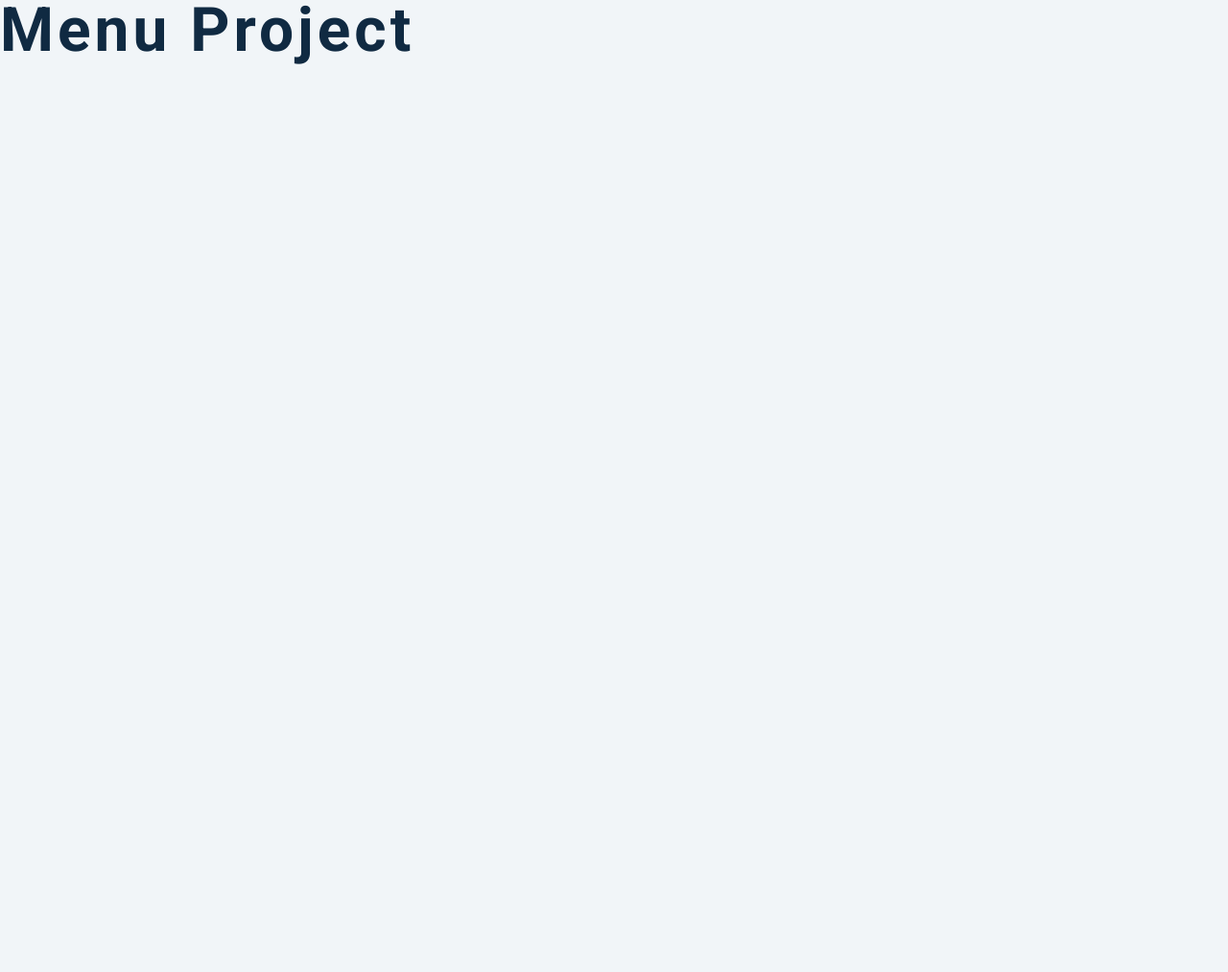
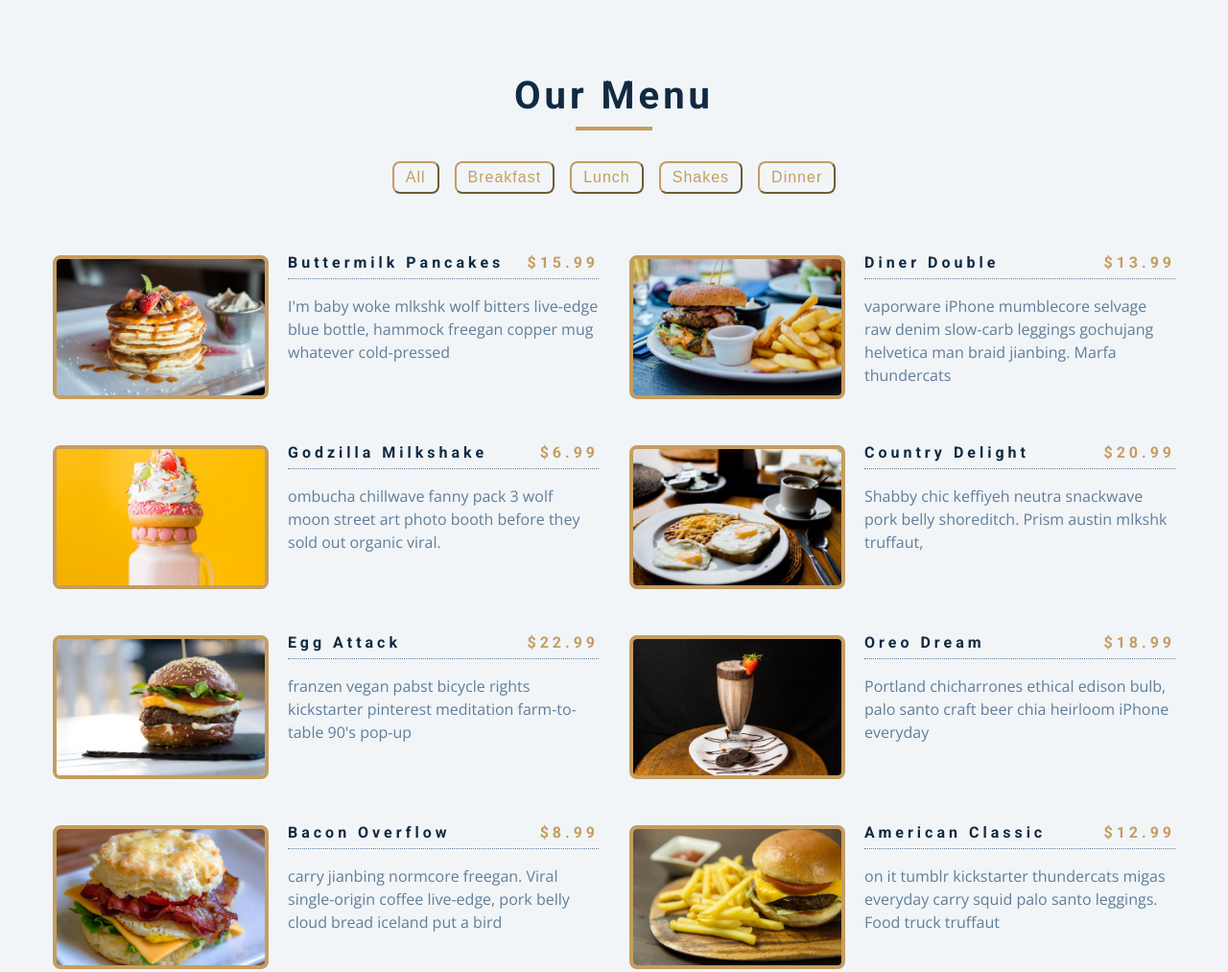
Before and after one commit to Geoelycom/jaavscript-30-challenges, a website with bundled scripts: page 08-menu/index.html in a window 1280 px wide. Shown: the top 1013 px of the page at 96% size. Before the commit the page ends 800 px from the top, so only its background shows below. Built offline with nearby package versions, Linux system fonts and the light colour scheme.

Commit message:
Add filtered button functionality

```diff
--- a/08-menu/app.js
+++ b/08-menu/app.js
@@ -1,74 +1,75 @@
-const menu = [
-  {
-    id: 1,
-    title: "buttermilk pancakes",
-    category: "breakfast",
-    price: 15.99,
-    img: "./images/item-1.jpeg",
-    desc: `I'm baby woke mlkshk wolf bitters live-edge blue bottle, hammock freegan copper mug whatever cold-pressed `,
-  },
-  {
-    id: 2,
-    title: "diner double",
-    category: "lunch",
-    price: 13.99,
-    img: "./images/item-2.jpeg",
-    desc: `vaporware iPhone mumblecore selvage raw denim slow-carb leggings gochujang helvetica man braid jianbing. Marfa thundercats `,
-  },
-  {
-    id: 3,
-    title: "godzilla milkshake",
-    category: "shakes",
-    price: 6.99,
-    img: "./images/item-3.jpeg",
-    desc: `ombucha chillwave fanny pack 3 wolf moon street art photo booth before they sold out organic viral.`,
-  },
-  {
-    id: 4,
-    title: "country delight",
-    category: "breakfast",
-    price: 20.99,
-    img: "./images/item-4.jpeg",
-    desc: `Shabby chic keffiyeh neutra snackwave pork belly shoreditch. Prism austin mlkshk truffaut, `,
-  },
-  {
-    id: 5,
-    title: "egg attack",
-    category: "lunch",
-    price: 22.99,
-    img: "./images/item-5.jpeg",
-    desc: `franzen vegan pabst bicycle rights kickstarter pinterest meditation farm-to-table 90's pop-up `,
-  },
-  {
-    id: 6,
-    title: "oreo dream",
-    category: "shakes",
-    price: 18.99,
-    img: "./images/item-6.jpeg",
-    desc: `Portland chicharrones ethical edison bulb, palo santo craft beer chia heirloom iPhone everyday`,
-  },
-  {
-    id: 7,
-    title: "bacon overflow",
-    category: "breakfast",
-    price: 8.99,
-    img: "./images/item-7.jpeg",
-    desc: `carry jianbing normcore freegan. Viral single-origin coffee live-edge, pork belly cloud bread iceland put a bird `,
-  },
-  {
-    id: 8,
-    title: "american classic",
-    category: "lunch",
-    price: 12.99,
-    img: "./images/item-8.jpeg",
-    desc: `on it tumblr kickstarter thundercats migas everyday carry squid palo santo leggings. Food truck truffaut  `,
-  },
-  {
-    id: 9,
-    title: "quarantine buddy",
-    category: "shakes",
-    price: 16.99,
-    img: "./images/item-9.jpeg",
-    desc: `skateboard fam synth authentic semiotics. Live-edge lyft af, edison bulb yuccie crucifix microdosing.`,
-  },
-];
+import data from './data.js';
+//Generate everything from data.js during runtime with javascript
+const menu = data.menu;
+const sectionCenter = document.querySelector('.section-center');
+const btnContainer = document.querySelector(".btn-container");
+
+window.addEventListener('DOMContentLoaded', () => {
+	sectionCenter.innerHTML = displayMenu()
+})
+
+
+// Third Milestone is to display the btns dynamically
+
+function displayBtns() {
+	let buttons = ''
+	let btns = []
+	menu.forEach(uniqueItems => {
+		btns.push(uniqueItems.category)
+	})
+	let unique = ['all', ... new Set(btns)]
+	unique.forEach(newBtns => {
+		buttons += `<button class="filter-btn" type="button" data-id=${newBtns}>${newBtns}</button>`
+	})
+	return buttons;
+
+}
+
+btnContainer.innerHTML = displayBtns()
+
+// second Milestones is to filter the array.
+
+const filterBtns = document.querySelectorAll('.filter-btn');
+filterBtns.forEach(btnItems => {
+	btnItems.addEventListener('click', (e) => {
+		const foodCategory = e.currentTarget.dataset.id;
+		const menuCategory = menu.filter(foodType => {
+			if (foodType.category === foodCategory) {
+				return foodType;
+			}
+		});
+
+		if (foodCategory === "all") {
+			sectionCenter.innerHTML = displayMenu()
+
+		}
+		else {
+			sectionCenter.innerHTML = displayMenu(menuCategory)
+		}
+	})
+})
+
+//First milestone = displauy menu to the UI
+
+function displayMenu(items = menu) {
+	let foodMenu = '';
+	items.forEach(menuItems => {
+		foodMenu += `<article class="menu-item">
+		<img src=${menuItems.img} alt=${menuItems.title} class="photo">
+		<div class="item-info">
+		<header>
+		<h4>${menuItems.title}</h4>
+		<h4 class="price">$${menuItems.price}</h4>
+		</header>
+		<p class="item-text">${menuItems.desc}</p>
+		</div>
+
+</article>`;
+	}
+	);
+	return foodMenu;
+}
+
+
+
+//<button class="filter-btn" type="button" data-id="all">All</button>
--- /dev/null
+++ b/08-menu/data.js
@@ -0,0 +1,87 @@
+const data = {
+	menu: [
+		{
+			id: 1,
+			title: "buttermilk pancakes",
+			category: "breakfast",
+			price: 15.99,
+			img: "./images/item-1.jpeg",
+			desc: `I'm baby woke mlkshk wolf bitters live-edge blue bottle, hammock freegan copper mug whatever cold-pressed `,
+		},
+		{
+			id: 2,
+			title: "diner double",
+			category: "lunch",
+			price: 13.99,
+			img: "./images/item-2.jpeg",
+			desc: `vaporware iPhone mumblecore selvage raw denim slow-carb leggings gochujang helvetica man braid jianbing. Marfa thundercats `,
+		},
+		{
+			id: 3,
+			title: "godzilla milkshake",
+			category: "shakes",
+			price: 6.99,
+			img: "./images/item-3.jpeg",
+			desc: `ombucha chillwave fanny pack 3 wolf moon street art photo booth before they sold out organic viral.`,
+		},
+		{
+			id: 4,
+			title: "country delight",
+			category: "breakfast",
+			price: 20.99,
+			img: "./images/item-4.jpeg",
+			desc: `Shabby chic keffiyeh neutra snackwave pork belly shoreditch. Prism austin mlkshk truffaut, `,
+		},
+		{
+			id: 5,
+			title: "egg attack",
+			category: "lunch",
+			price: 22.99,
+			img: "./images/item-5.jpeg",
+			desc: `franzen vegan pabst bicycle rights kickstarter pinterest meditation farm-to-table 90's pop-up `,
+		},
+		{
+			id: 6,
+			title: "oreo dream",
+			category: "shakes",
+			price: 18.99,
+			img: "./images/item-6.jpeg",
+			desc: `Portland chicharrones ethical edison bulb, palo santo craft beer chia heirloom iPhone everyday`,
+		},
+		{
+			id: 7,
+			title: "bacon overflow",
+			category: "breakfast",
+			price: 8.99,
+			img: "./images/item-7.jpeg",
+			desc: `carry jianbing normcore freegan. Viral single-origin coffee live-edge, pork belly cloud bread iceland put a bird `,
+		},
+		{
+			id: 8,
+			title: "american classic",
+			category: "lunch",
+			price: 12.99,
+			img: "./images/item-8.jpeg",
+			desc: `on it tumblr kickstarter thundercats migas everyday carry squid palo santo leggings. Food truck truffaut  `,
+		},
+		{
+			id: 9,
+			title: "quarantine buddy",
+			category: "shakes",
+			price: 16.99,
+			img: "./images/item-9.jpeg",
+			desc: `skateboard fam synth authentic semiotics. Live-edge lyft af, edison bulb yuccie crucifix microdosing.`,
+		},
+
+		{
+			id: 10,
+			title: "steak dinner",
+			category: "dinner",
+			price: 36.99,
+			img: "./images/item-10.jpeg",
+			desc: `skateboard fam synth authentic semiotics. Live-edge lyft af, edison bulb yuccie crucifix microdosing.`,
+		},
+	],
+};
+
+export default data;
--- a/08-menu/index.html
+++ b/08-menu/index.html
@@ -1,20 +1,49 @@
 <!DOCTYPE html>
 <html lang="en">
+
 <head>
 	<meta charset="UTF-8" />
 	<meta name="viewport" content="width=device-width, initial-scale=1.0" />
 	<title>Starter</title>
 	<!-- font-awesome -->
-    <link
-      rel="stylesheet"
-      href="https://cdnjs.cloudflare.com/ajax/libs/font-awesome/5.14.0/css/all.min.css"
-    />
+	<link rel="stylesheet" href="https://cdnjs.cloudflare.com/ajax/libs/font-awesome/5.14.0/css/all.min.css" />
 	<!-- styles -->
 	<link rel="stylesheet" href="styles.css" />
 </head>
+
 <body>
-    <h1>menu project</h1>
+	<section class="menu">
+		<!-- title-->
+		<div class="title">
+			<h2>Our Menu</h2>
+			<div class="underline"></div>
+		</div>
+		<!-- Filter menu-->
+		<div class="btn-container">
+			<!-- <button class="filter-btn" type="button" data-id="all">All</button>
+			<button class="filter-btn" type="button" data-id="breakfast">Breakfast</button>
+			<button class="filter-btn" type="button" data-id="lunch">Lunch</button>
+			<button class="filter-btn" type="button" data-id="shakes">Shakes</button> -->
+		</div>
+		<!-- menu items-->
+		<div class="section-center">
+			<!-- single item -->
+			<!-- <article class="menu-item">
+				<img src="menu-item.jpeg" class="photo" alt="menu">
+				<div class="item-info">
+					<header>
+						<h4>buttermilk pancakes</h4>
+						<h4 class="price">$15</h4>
+					</header>
+					<p class="item-text">Lorem ipsum dolor sit amet consectetur adipisicing elit. Quo alias voluptatem,
+						unde reprehenderit ullam dolore illo. Temporibus eligendi officiis modi.</p>
+				</div>
+			</article> -->
+			<!-- end of single item-->
+		</div>
+	</section>
 	<!-- javascript -->
-    <script src="app.js"></script>
+	<script type="module" src="app.js"></script>
 </body>
+
 </html>
```
Also changed, not shown: 08-menu/2-naive.txt (+9 -0 lines). Lines whose indentation alone changed are shown as unchanged.
